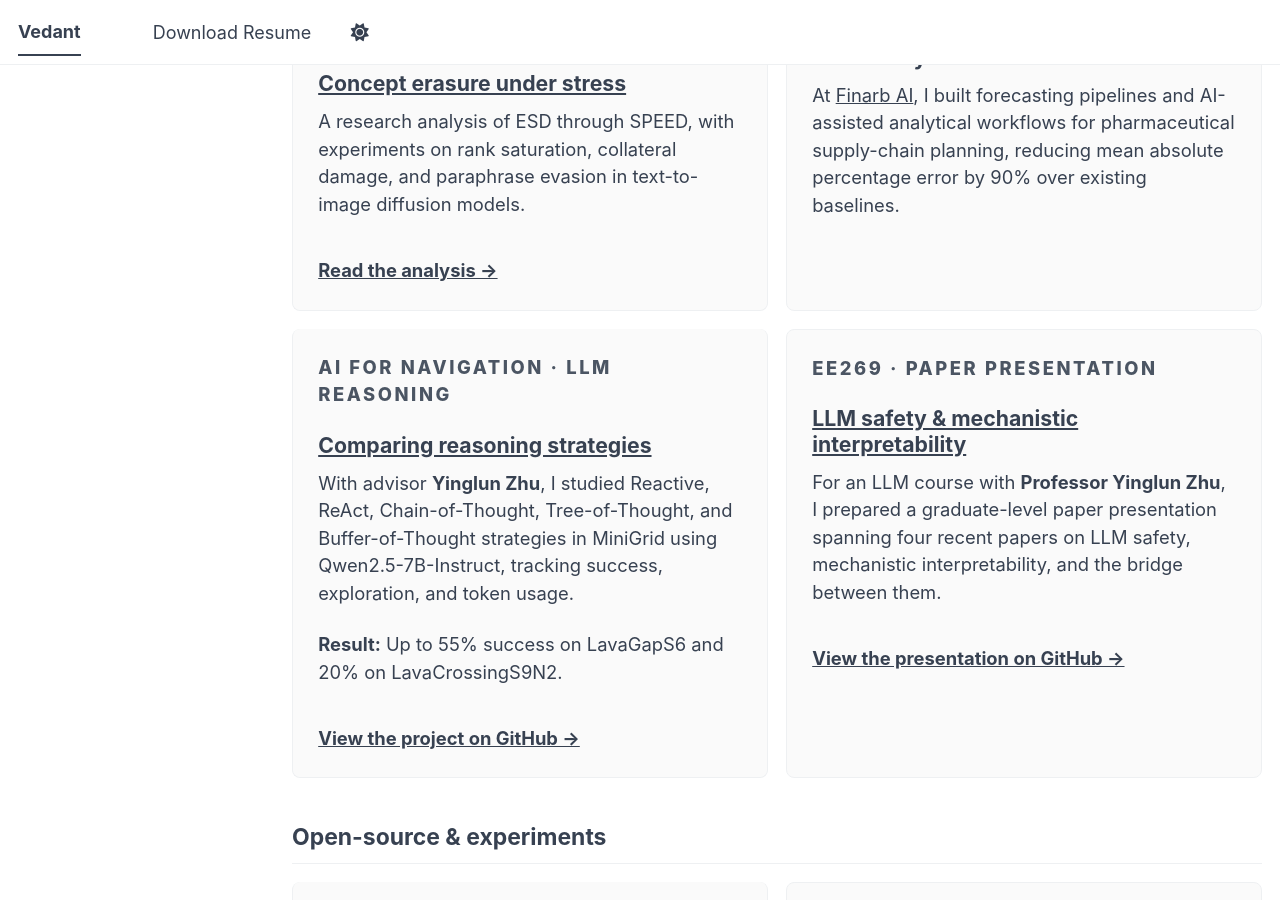
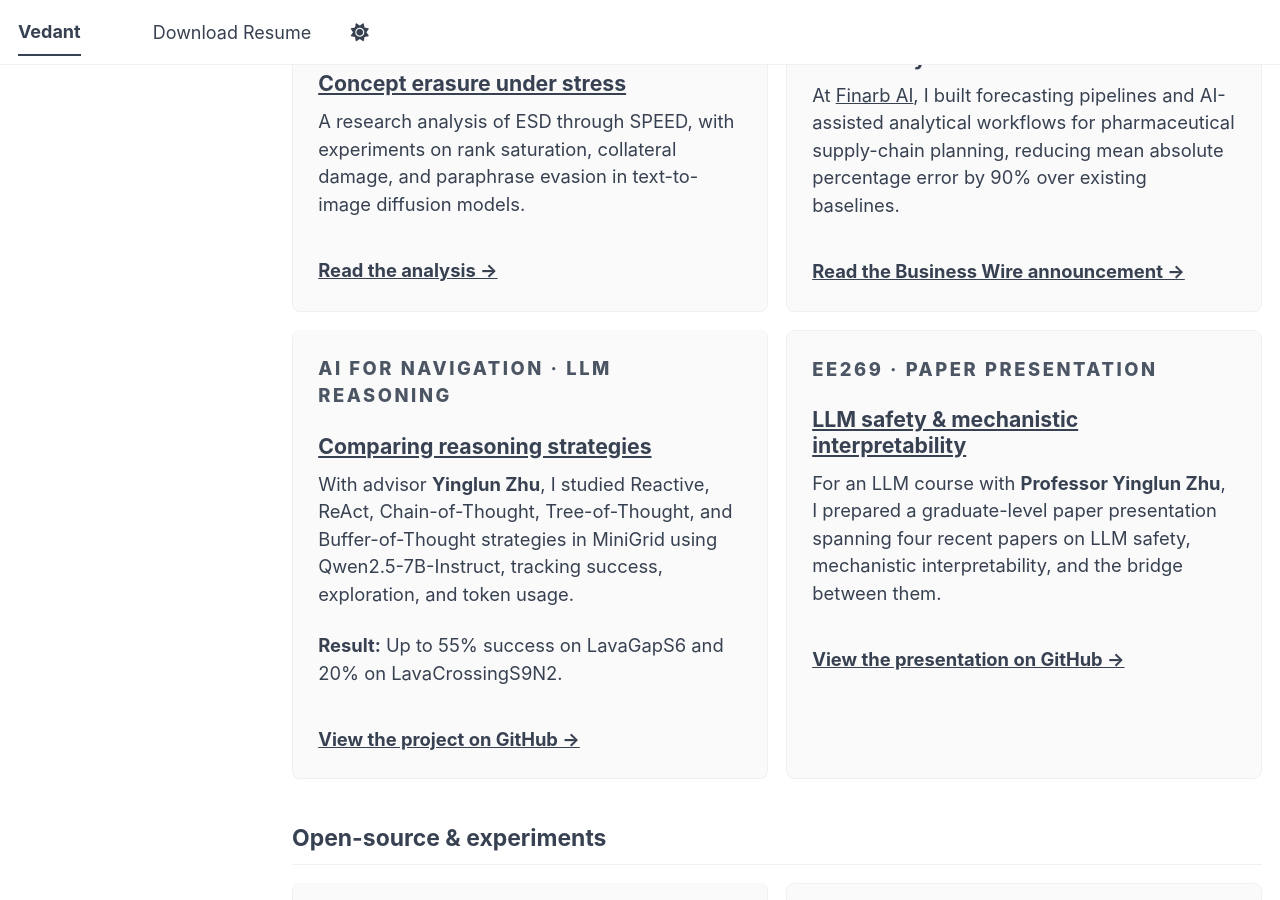
Before and after one commit to Vedant2100/vedant2100.github.io, a Jekyll site: the page built from _pages/about.md, in a window 1280 px wide and 900 px high, scrolled down 1276 px. Built offline with Jekyll 4.4.1, drawn with Linux system fonts in a browser that asks for light colours; some web fonts are replaced; a script bundle is joined from its source files by our own code; library files that are not in the unit come from our copies.

Commit message:
Link Finarb coverage

```diff
--- a/_pages/about.md
+++ b/_pages/about.md
@@ -49,6 +49,7 @@ redirect_from:
     <p class="home-card__eyebrow">TIME-SERIES FORECASTING</p>
     <h3>From noisy data to decisions</h3>
     <p>At <a href="https://finarb.ai/">Finarb AI</a>, I built forecasting pipelines and AI-assisted analytical workflows for pharmaceutical supply-chain planning, reducing mean absolute percentage error by 90% over existing baselines.</p>
+    <a class="home-card__link" href="https://www.businesswire.com/news/home/20240205191469/en/Golden-State-Medical-Supply-GSMS-selects-Finarb-Analytics-Consulting-as-its-trusted-Partner-for-AI-enabled-Demand-Forecasting-for-their-generics-business">Read the Business Wire announcement →</a>
   </article>
   <article class="home-card home-card--accent">
     <p class="home-card__eyebrow">AI FOR NAVIGATION · LLM REASONING</p>
```
